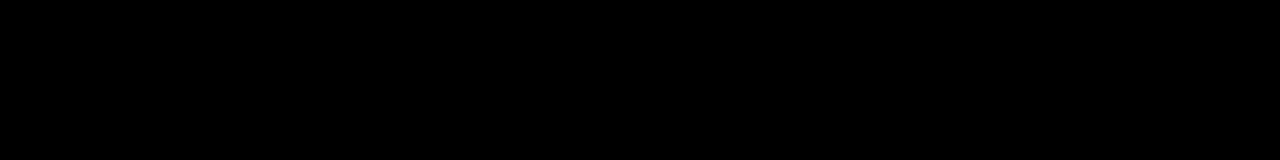
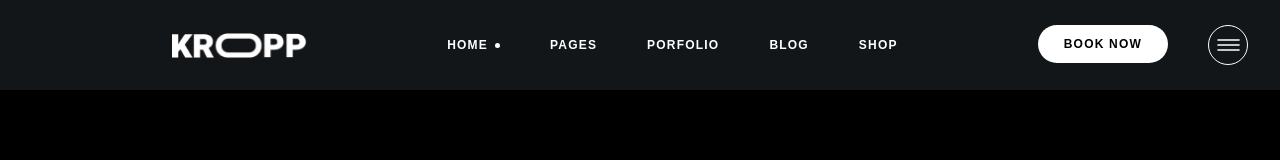
Before and after one commit to SeverynUA/layout_CROSSFIT, a plain HTML site: page index.html in a window 1280 px wide. Drawn offline with Linux system fonts and the light colour scheme.

Commit message:
put cap site

```diff
--- a/index.html
+++ b/index.html
@@ -6,5 +6,50 @@
     <link rel="stylesheet" href="./styles.css">
 </head>
 <body>
+<header class="header">
+    <a class="header-logo" href="/"></a>
+    <img
+        class="header-logo-image"
+        src="./images/logo.png"
+        alt="Kropp logo"
+        width="135" height="25" loading="lazy"
+    />
+    <nav class="header-menu">
+        <ul class="header-menu-list">
+            <li class="header-menu-item">
+                <a class="header-menu-link is-current" href="/">Home</a>
+            </li>
+
+            <li class="header-menu-item">
+                <a class="header-menu-link" href="/">Pages</a>
+            </li>
+
+            <li class="header-menu-item">
+                <a class="header-menu-link" href="/">Porfolio</a>
+            </li>
+
+            <li class="header-menu-item">
+                <a class="header-menu-link" href="/">Blog</a>
+            </li>
+
+            <li class="header-menu-item">
+                <a class="header-menu-link" href="/">Shop</a>
+            </li>
+        </ul>
+    </nav>
+    <div class="header-actions">
+        <button class="header-book-button button" type="button">Book now</button>
+        <button class="header-burger-button">
+            <svg width="23" height="12" viewBox="0 0 23 12" fill="none" xmlns="http://www.w3.org/2000/svg">
+            <path d="M0.5 1H22.5" stroke="white" stroke-dasharray="22 22"/>
+            <path d="M0.5 1H22.5" stroke="white" stroke-dasharray="22 22"/>
+            <path d="M0.5 6H22.5" stroke="white" stroke-dasharray="22 22"/>
+            <path d="M0.5 6H22.5" stroke="white" stroke-dasharray="22 22"/>
+            <path d="M0.5 11H22.5" stroke="white" stroke-dasharray="22 22"/>
+            <path d="M0.5 11H22.5" stroke="white" stroke-dasharray="22 22"/>
+            </svg>
+        </button>
+    </div>
+</header>
 </body>
 </html>
```
